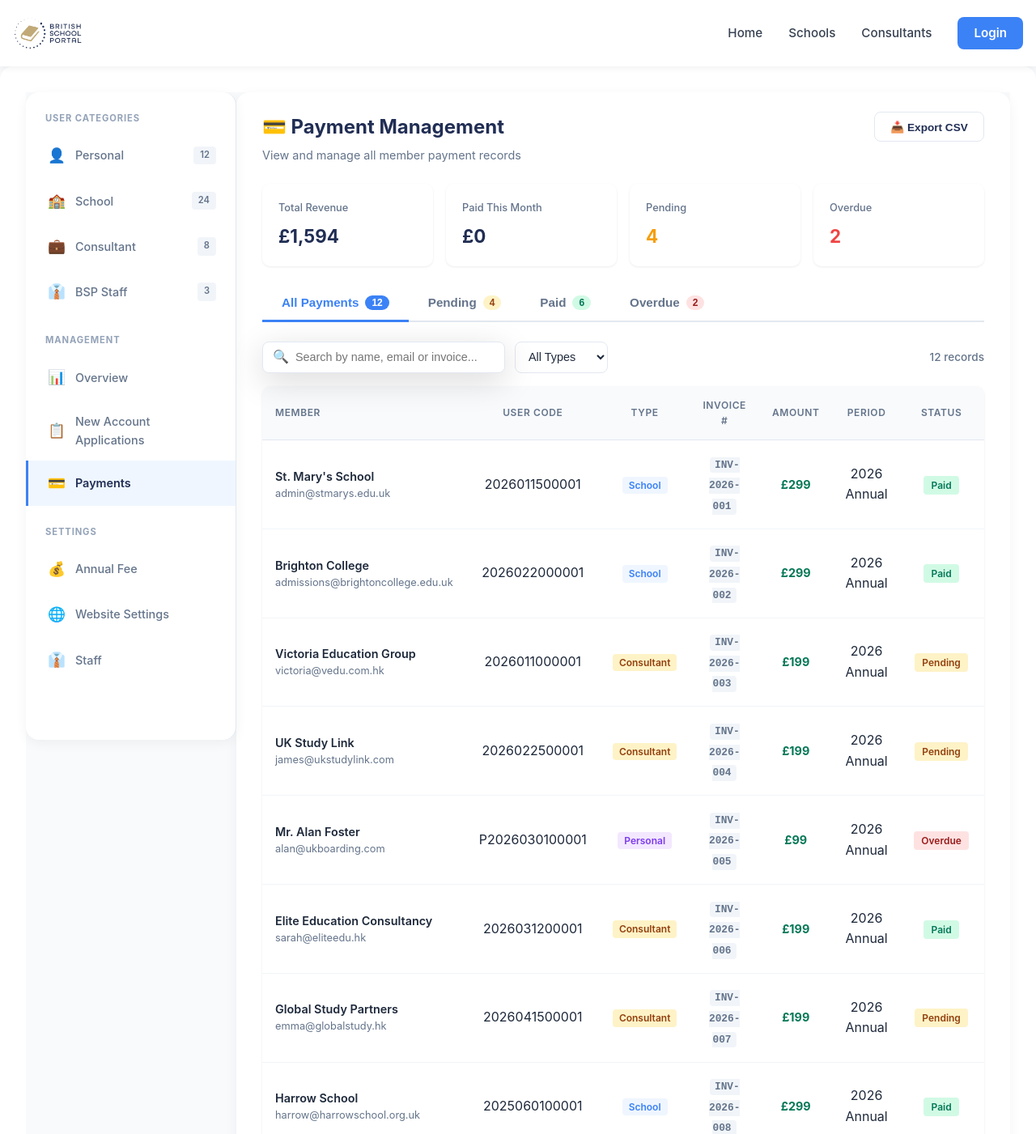
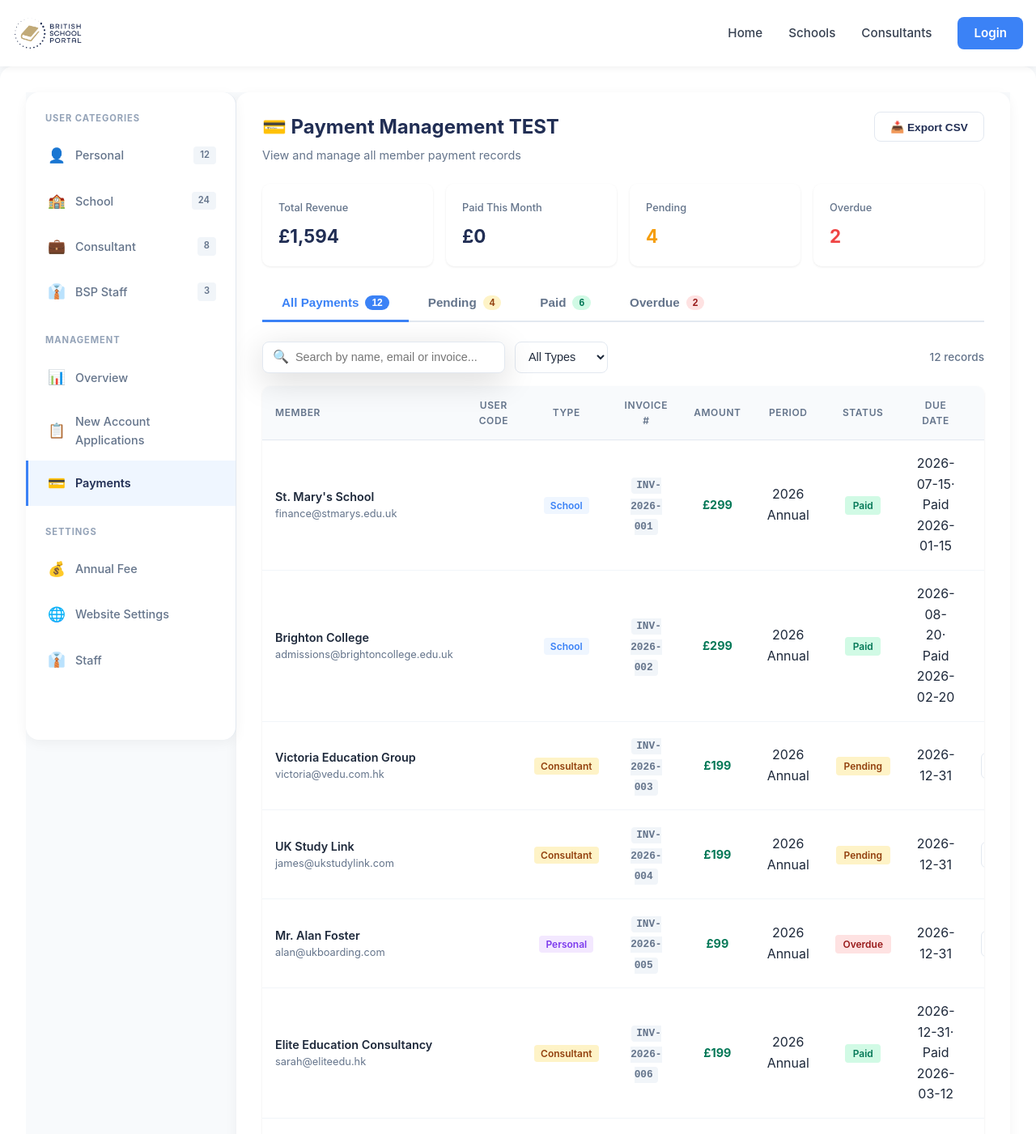
Before and after one commit to socialmedia-dot/bsp-v3, a Nuxt app: page /BSP/payments in a window 1280 px wide. Shown: the top 1401 px of the page at 81% size. Built offline with nearby package versions, Linux system fonts and the light colour scheme.

Commit message:
fix: replace Date column with Due Date, show membership expire + paid date

```diff
--- a/pages/BSP/payments.vue
+++ b/pages/BSP/payments.vue
@@ -67,7 +67,7 @@
         <!-- Page Header -->
         <div class="page-header">
           <div class="page-title-area">
-            <h1 class="page-title">💳 Payment Management</h1>
+            <h1 class="page-title">💳 Payment Management TEST</h1>
             <p class="page-subtitle">View and manage all member payment records</p>
           </div>
           <div class="page-actions">
@@ -151,7 +151,7 @@
                 <th class="th-amount">Amount</th>
                 <th class="th-period">Period</th>
                 <th class="th-status">Status</th>
-                <th class="th-date">Date</th>
+                <th class="th-date">Due Date</th>
                 <th class="th-actions">Actions</th>
               </tr>
             </thead>
@@ -181,7 +181,12 @@
                 <td class="td-status">
                   <span class="status-badge" :class="'status-' + payment.status">{{ payment.status }}</span>
                 </td>
-                <td class="td-date">{{ payment.date }}</td>
+                <td class="td-date">
+                  <div class="due-date-cell">
+                    <span class="due-date">{{ payment.membershipExpire || '—' }}</span>
+                    <span v-if="payment.status === 'paid' && payment.date" class="paid-on">· Paid {{ payment.date }}</span>
+                  </div>
+                </td>
                 <td class="td-actions">
                   <div class="action-buttons">
                     <button type="button" class="btn-action btn-view" @click="viewPayment(payment.id)" title="View Details">👁️</button>
@@ -248,6 +253,10 @@
               <div class="info-item">
                 <span class="info-label">Payment Date</span>
                 <span class="info-value">{{ selectedPayment.date || '—' }}</span>
+              </div>
+              <div class="info-item">
+                <span class="info-label">Membership Expire</span>
+                <span class="info-value" :class="'expire-' + getExpireStatus(selectedPayment.membershipExpire)">{{ selectedPayment.membershipExpire }}</span>
               </div>
             </div>
           </div>
@@ -359,20 +368,32 @@
   currentPage.value = 1
 }
 
+// Helper: get expiry status
+const getExpireStatus = (dateStr: string): string => {
+  if (!dateStr || dateStr === '—') return 'ok'
+  const now = new Date()
+  const expire = new Date(dateStr)
+  const days = Math.ceil((expire.getTime() - now.getTime()) / (1000 * 60 * 60 * 24))
+  if (days < 0) return 'expired'
+  if (days <= 7) return 'critical'
+  if (days <= 30) return 'warning'
+  return 'ok'
+}
+
 // Mock payment data
 const payments = ref([
-  { id: 1, name: "St. Mary's School", email: 'admin@stmarys.edu.uk', userCode: '2026011500001', userType: 'school', invoiceNo: 'INV-2026-001', amount: 299, period: '2026 Annual', status: 'paid', date: '2026-01-15' },
-  { id: 2, name: 'Brighton College', email: 'admissions@brightoncollege.edu.uk', userCode: '2026022000001', userType: 'school', invoiceNo: 'INV-2026-002', amount: 299, period: '2026 Annual', status: 'paid', date: '2026-02-20' },
-  { id: 3, name: 'Victoria Education Group', email: 'victoria@vedu.com.hk', userCode: '2026011000001', userType: 'consultant', invoiceNo: 'INV-2026-003', amount: 199, period: '2026 Annual', status: 'pending', date: '—' },
-  { id: 4, name: 'UK Study Link', email: 'james@ukstudylink.com', userCode: '2026022500001', userType: 'consultant', invoiceNo: 'INV-2026-004', amount: 199, period: '2026 Annual', status: 'pending', date: '—' },
-  { id: 5, name: 'Mr. Alan Foster', email: 'alan@ukboarding.com', userCode: 'P2026030100001', userType: 'personal', invoiceNo: 'INV-2026-005', amount: 99, period: '2026 Annual', status: 'overdue', date: '—' },
-  { id: 6, name: 'Elite Education Consultancy', email: 'sarah@eliteedu.hk', userCode: '2026031200001', userType: 'consultant', invoiceNo: 'INV-2026-006', amount: 199, period: '2026 Annual', status: 'paid', date: '2026-03-12' },
-  { id: 7, name: 'Global Study Partners', email: 'emma@globalstudy.hk', userCode: '2026041500001', userType: 'consultant', invoiceNo: 'INV-2026-007', amount: 199, period: '2026 Annual', status: 'pending', date: '—' },
-  { id: 8, name: 'Harrow School', email: 'harrow@harrowschool.org.uk', userCode: '2025060100001', userType: 'school', invoiceNo: 'INV-2026-008', amount: 299, period: '2026 Annual', status: 'paid', date: '2026-03-01' },
-  { id: 9, name: 'Eton College', email: 'admissions@etoncollege.org.uk', userCode: '2026041800001', userType: 'school', invoiceNo: 'INV-2026-009', amount: 299, period: '2026 Annual', status: 'overdue', date: '—' },
-  { id: 10, name: 'British Education HK', email: 'david@briteduhk.com', userCode: '2026040500001', userType: 'consultant', invoiceNo: 'INV-2026-010', amount: 199, period: '2026 Annual', status: 'paid', date: '2026-04-05' },
-  { id: 11, name: "King's College School", email: 'info@kcs.org.uk', userCode: '2026031000001', userType: 'school', invoiceNo: 'INV-2026-011', amount: 299, period: '2026 Annual', status: 'pending', date: '—' },
-  { id: 12, name: "Cheltenham Ladies' College", email: 'registry@cheltenhamcollege.org', userCode: '2026031500001', userType: 'school', invoiceNo: 'INV-2026-012', amount: 299, period: '2026 Annual', status: 'paid', date: '2026-04-10' }
+  { id: 1, name: "St. Mary's School", email: 'finance@stmarys.edu.uk', userType: 'school', invoiceNo: 'INV-2026-001', amount: 299, period: '2026 Annual', status: 'paid', date: '2026-01-15', membershipExpire: '2026-07-15' },
+  { id: 2, name: 'Brighton College', email: 'admissions@brightoncollege.edu.uk', userType: 'school', invoiceNo: 'INV-2026-002', amount: 299, period: '2026 Annual', status: 'paid', date: '2026-02-20', membershipExpire: '2026-08-20' },
+  { id: 3, name: 'Victoria Education Group', email: 'victoria@vedu.com.hk', userType: 'consultant', invoiceNo: 'INV-2026-003', amount: 199, period: '2026 Annual', status: 'pending', date: '—', membershipExpire: '2026-12-31' },
+  { id: 4, name: 'UK Study Link', email: 'james@ukstudylink.com', userType: 'consultant', invoiceNo: 'INV-2026-004', amount: 199, period: '2026 Annual', status: 'pending', date: '—', membershipExpire: '2026-12-31' },
+  { id: 5, name: 'Mr. Alan Foster', email: 'alan@ukboarding.com', userType: 'personal', invoiceNo: 'INV-2026-005', amount: 99, period: '2026 Annual', status: 'overdue', date: '—', membershipExpire: '2026-12-31' },
+  { id: 6, name: 'Elite Education Consultancy', email: 'sarah@eliteedu.hk', userType: 'consultant', invoiceNo: 'INV-2026-006', amount: 199, period: '2026 Annual', status: 'paid', date: '2026-03-12', membershipExpire: '2026-12-31' },
+  { id: 7, name: 'Global Study Partners', email: 'emma@globalstudy.hk', userType: 'consultant', invoiceNo: 'INV-2026-007', amount: 199, period: '2026 Annual', status: 'pending', date: '—', membershipExpire: '2026-12-31' },
+  { id: 8, name: 'Harrow School', email: 'harrow@harrowschool.org.uk', userType: 'school', invoiceNo: 'INV-2026-008', amount: 299, period: '2026 Annual', status: 'paid', date: '2026-03-01', membershipExpire: '2025-06-01' },
+  { id: 9, name: 'Eton College', email: 'admissions@etoncollege.org.uk', userType: 'school', invoiceNo: 'INV-2026-009', amount: 299, period: '2026 Annual', status: 'overdue', date: '—', membershipExpire: '2026-04-26' },
+  { id: 10, name: 'British Education HK', email: 'david@briteduhk.com', userType: 'consultant', invoiceNo: 'INV-2026-010', amount: 199, period: '2026 Annual', status: 'paid', date: '2026-04-05', membershipExpire: '2026-12-31' },
+  { id: 11, name: 'Wellington College', email: 'info@wellingtoncollege.org.uk', userType: 'school', invoiceNo: 'INV-2026-011', amount: 299, period: '2026 Annual', status: 'pending', date: '—', membershipExpire: '2026-12-31' },
+  { id: 12, name: "St. Paul's School", email: 'admissions@stpaulsschool.org.uk', userType: 'school', invoiceNo: 'INV-2026-012', amount: 299, period: '2026 Annual', status: 'paid', date: '2026-04-10', membershipExpire: '2026-12-31' }
 ])
 
 // Computed stats
```
